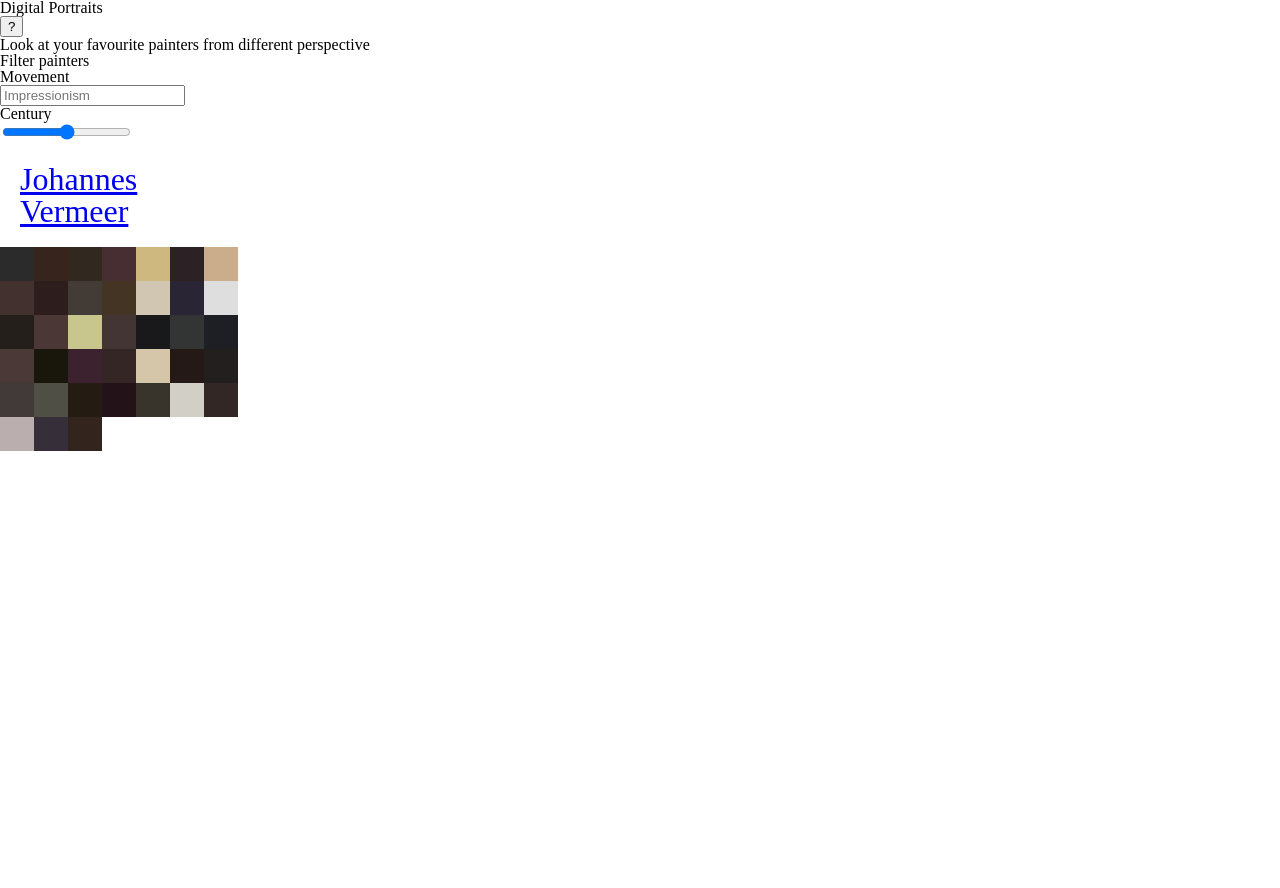
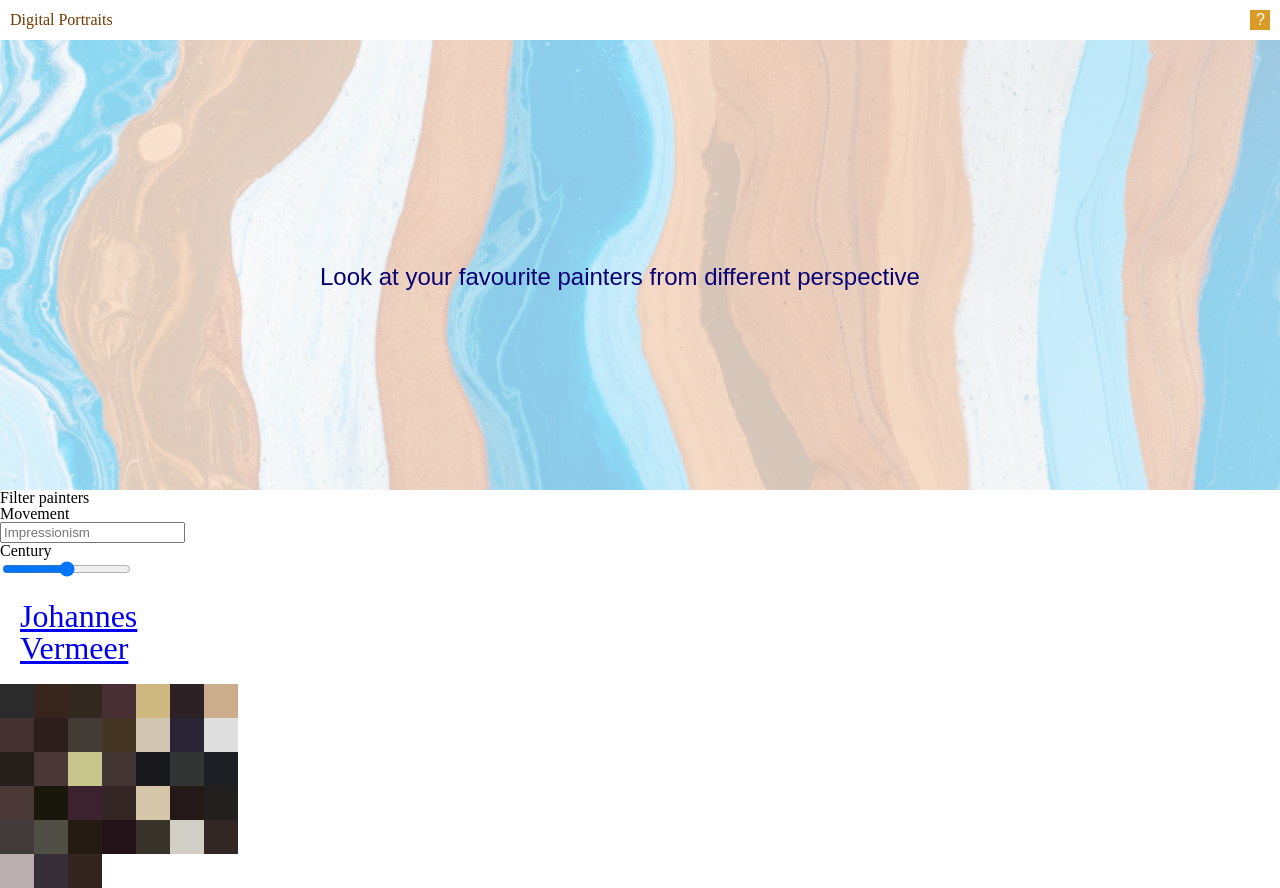
Before and after one commit to dh-center/Digital-Portraits, a React app: page / in a window 1280 px wide. Before the commit the page ends 800 px from the top, so only its background shows below. Built offline with nearby package versions, Linux system fonts and the light colour scheme.

Commit message:
Style main

```diff
--- a/src/index.css
+++ b/src/index.css
@@ -57,6 +57,58 @@ button{
 html{
     font-size: 16px;
 }
+/* Add font */
+@font-face {
+  font-family: 'AryaRegular';
+  src: url('/src/font/AryaRegular.ttf') format('ttf');
+  font-style:normal;
+  font-weight: normal;
+  }
+
+@import url('https://fonts.googleapis.com/css2?family=Montserrat&family=Rambla&family=Roboto&display=swap');
+
+/* Mainpage */
+#projectname{
+  display: inline-block;
+  font-size: 1rem;
+  line-height: 20px;
+  font-family: "AryaRegular";
+  color:#743800;
+  margin:10px;
+}
+#about{
+  color: #fff;
+  background-color:#D89B25;
+  border: 0;
+ width:20px;
+ height:20px;
+ margin-right: 10px;
+ margin-top: 10px;
+ float: right;
+ font-size: 1rem;
+ text-align: center;
+}
+#backimg{
+  background-image: url(images/Mainback.png);
+  background-size: cover;
+  background-repeat: no-repeat;
+  width: 100vw;
+  height: 450px;
+}
+#backimg p {
+  width: 50%;
+  margin: 0 auto;
+  position: relative;
+  top:50%;
+font-size: 1.5rem;
+color:#090074;
+font-family: 'Rambla', Arial;
+}
+
+/* Filters */
+
+
+/* Cardstyle */
 
 .card{
   width:20%;
@@ -125,7 +177,7 @@ cursor: pointer;
 
 
 .close{
-  width:15px;
+  width:10px;
   margin: 5px;
   float:right;
   text-align: center;
```
